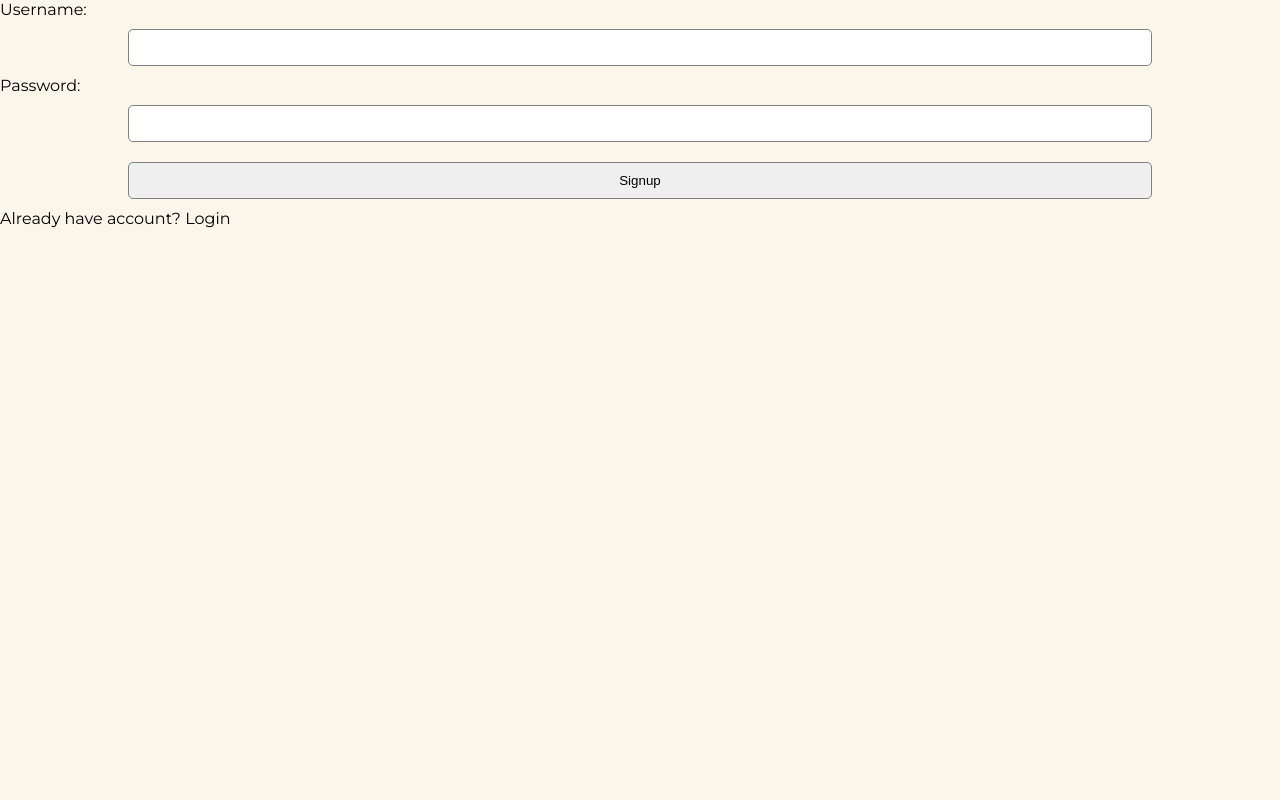
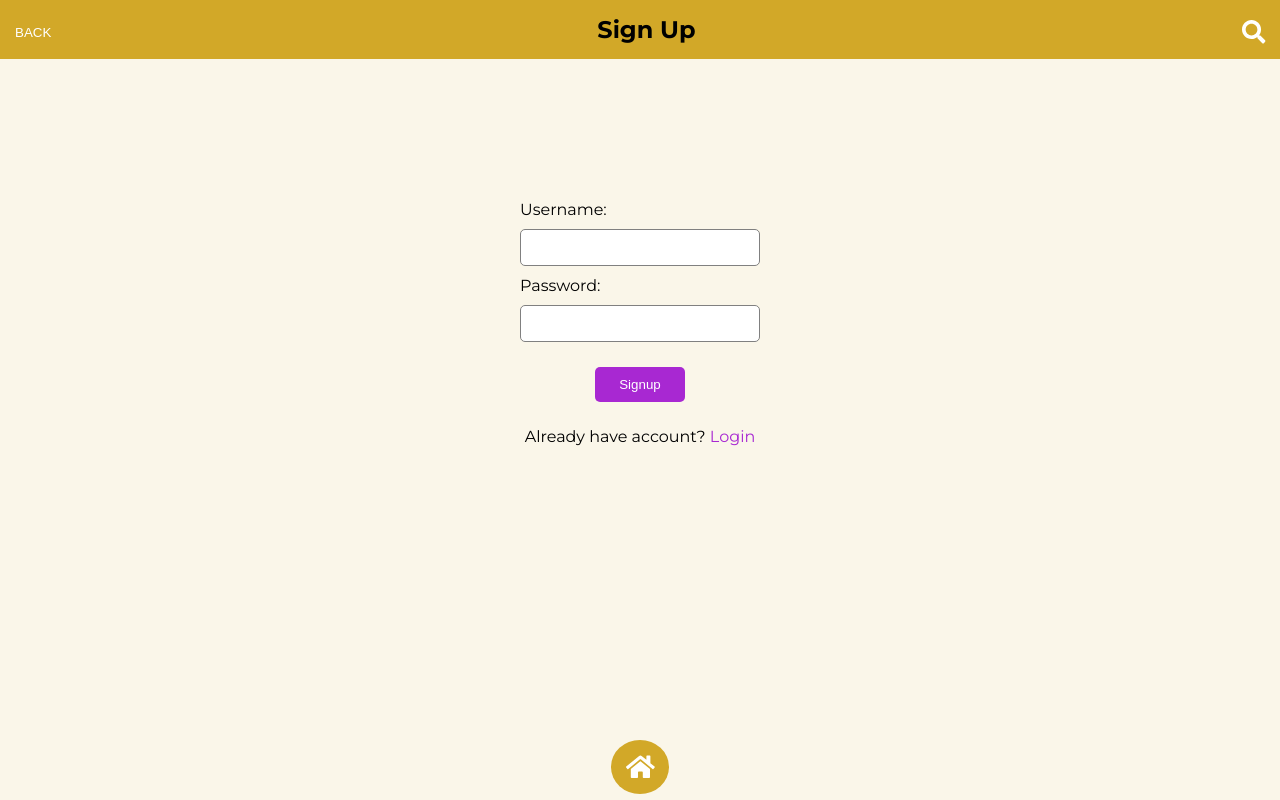
Before and after one commit to Jihyoung-ko/travel-notes-fe, a React (Create React App) app: page /signup in a window 1280 px wide. Built offline with nearby package versions, Linux system fonts and the light colour scheme; no server answers.

Commit message:
add styling on login and signup page

```diff
--- a/src/App.css
+++ b/src/App.css
@@ -63,7 +63,7 @@ h2 {
 }
 
 .save-btn {
-  width: 15%;
+  width: 30%;
   background: #a828d2;
   border: none;
   border-radius: 5px;
@@ -110,6 +110,13 @@ h1 {
 form {
   display: flex;
   flex-direction: column;
+  max-width: 300px;
+  margin: auto;
+}
+
+label {
+  width: 80%;
+  margin: auto;
 }
 
 input {
@@ -122,6 +129,16 @@ input {
 
 input:focus {
   border-color: #a828d2;
+}
+
+.note-input {
+  height: 30vh;
+}
+
+.note-input::placeholder {
+  position: fixed;
+  top: 0;
+  padding-top: 10px;
 }
 
 /* Article */
@@ -201,3 +218,13 @@ input:focus {
   padding: 3px 15px;
   margin: 0 15px;
 }
+
+.profile-container {
+  background-color: white;
+  margin: auto;
+  max-width: 300px;
+  padding: 20px;
+  border-radius: 10px;
+  margin-top: 200px;
+  text-align: center;
+}
--- a/src/App.js
+++ b/src/App.js
@@ -43,6 +43,7 @@ class App extends Component {
 					<PrivateRoute path="/new-album" component={NewAlbum} />
 					<PrivateRoute path="/search" component={Search} />
 					<PrivateRoute path="/profile" component={Profile} />
+					<PrivateRoute exact path="/" component={Home} />
 				</Switch>
 			</div>
 		);
--- a/src/components/AlbumItem.js
+++ b/src/components/AlbumItem.js
@@ -1,18 +1,50 @@
-import React from 'react';
+import React, { Component } from 'react';
 import { Link } from 'react-router-dom';
+import apiClient from "../lib/apiClient";
+
+import DeleteModal from '../components/DeleteModal';
 import { FontAwesomeIcon } from '@fortawesome/react-fontawesome'
 
-const AlbumItem = ({ album }) => {
-  const { title, startDate, endDate, photo, _id } = album;
+class AlbumItem extends Component  {
+  constructor(props) {
+    super(props);
+    this.state = {
+      showModal: false
+    }
+  }
+
+  toggleHandler = () => {
+    console.log('show modal')
+    this.setState({
+      showModal: !this.state.showModal
+    })
+  }
+
+  deleteAlbumHandler = async () => {
+    const { id } = this.props.match.params;
+    await apiClient.deleteAlbum(id);
+    this.props.history.push('/home');
+
+  }
+
+  render() {
+    const { title, startDate, endDate, photo, _id } = this.props.album;
+    const { showModal } = this.state;
     return (
       <div style={{backgroundImage:`${photo}`}}>
         <h1>{title}</h1>
+
+        { showModal && <DeleteModal onClose={this.toggleHandler} onDelete={this.deleteAlbumHandler} />}
+
         <Link to={`/album/${_id}/edit`}> <button className="edit-btn" style={{top:"10px", right:"10px"}}><FontAwesomeIcon icon={['far', 'edit']} /> </button> </Link>
-      <button className="edit-btn" style={{top:"40px", right:"10px"}} > <FontAwesomeIcon icon={['far', 'trash-alt']} /></button>
+        <button className="edit-btn" style={{top:"40px", right:"10px"}} onClick={this.toggleHandler}> <FontAwesomeIcon icon={['far', 'trash-alt']} /></button>
+
         <p>{startDate.split('T', 1)} - {endDate.split('T', 1)}</p>
 
       </div>
     )
   }
 
+}
+
 export default AlbumItem;
--- a/src/pages/EditArticle.js
+++ b/src/pages/EditArticle.js
@@ -49,7 +49,7 @@ class EditArticle extends Component {
         <div className="contents-container">
           <form onSubmit={this.handleSubmit}>
             <div>{photo}Photo here</div>
-            <input type="text" name="note" value={note} onChange={this.handelChange} placeholder="Write a note..."/>
+            <input className="note-input" type="text" name="note" value={note} onChange={this.handelChange} placeholder="Write a note..."/>
             <input type="text" name="location" value={location} onChange={this.handelChange} placeholder="Add Place"/>
             <input type="text" name="people" value={people} onChange={this.handelChange} placeholder="Add People"/>
             <button className="save-btn">Save</button>
--- a/src/pages/Login.js
+++ b/src/pages/Login.js
@@ -1,5 +1,8 @@
 import React, { Component } from "react";
 import { withAuth } from "../providers/AuthProvider";
+import { Link } from 'react-router-dom';
+import Header from "../components/Header";
+import NavbarDown from "../components/NavbarDown";
 
 
 class Login extends Component {
@@ -28,7 +31,10 @@ class Login extends Component {
   render() {
     const { username, password } = this.state;
     return (
-      <form onSubmit={this.handleFormSubmit}>
+      <div>
+        <Header title="Log In" buttonType="item" buttonName="BACK" />
+        <div className="contents-container">
+          <form onSubmit={this.handleFormSubmit} style={{marginTop:"200px"}}>
             <label>Username:</label>
             <input
               type="text"
@@ -43,8 +49,15 @@ class Login extends Component {
               value={password}
               onChange={this.handleChange}
             />
-        <input type="submit" value="Login" />
+            <input type="submit" value="Login" className="save-btn" />
+            <div style={{textAlign:"center"}}>
+            <p style={{margin:"10px 0"}}>Don´t have an account?</p>
+            <p>Sign up <Link to="/signup"><span style={{color:"#a828d2"}}> Here</span></Link> </p>
+          </div>
           </form>
+        </div>
+        <NavbarDown />
+      </div>
     );
   }
 }
--- a/src/pages/NewArticle.js
+++ b/src/pages/NewArticle.js
@@ -42,7 +42,7 @@ class NewArticle extends Component {
         <Header buttonType="edit" title="New Article" buttonName="CANCEL" />
         <div className="contents-container">
           <form onSubmit={this.handleSubmit}>
-            <input type="text" name="note" value={note} onChange={this.handleChange} placeholder="Write a note..." />
+            <input className="note-input" type="text" name="note" value={note} onChange={this.handleChange} placeholder="Write a note..." />
             <input type="text" name="photo" value={photo} onChange={this.handleChange} placeholder="Add Photo" />
             <input type="text" name="location" value={location} onChange={this.handleChange} placeholder="Add Place" />
             <input type="text" name="people" value={people} onChange={this.handleChange} placeholder="Add People" />
--- a/src/pages/Profile.js
+++ b/src/pages/Profile.js
@@ -1,13 +1,19 @@
 import React from "react";
 import { withAuth } from "../providers/AuthProvider"
 import NavbarDown from "../components/NavbarDown";
+import Header from "../components/Header";
 
 const Profile = (props) => {
   const { user, logout } = props;
   return (
     <div>
-      <p>username: {user.username}</p>
-			<button onClick={logout}>Logout</button>
+      <Header title="Profile"buttonType="item" buttonName="BACK" />
+      <div className="contents-container">
+        <div className="profile-container">
+          <p style={{fontSize:"1.3em", marginBottom:"15px"}}>username: {user.username}</p>
+          <button className="save-btn" style={{width:"50%"}} onClick={logout}>Logout</button>
+        </div>
+      </div>
       <NavbarDown  />
 
     </div>
--- a/src/pages/Signup.js
+++ b/src/pages/Signup.js
@@ -1,5 +1,7 @@
 import React, { Component } from "react";
 import { Link } from "react-router-dom";
+import Header from "../components/Header";
+import NavbarDown from "../components/NavbarDown";
 import { withAuth } from "../providers/AuthProvider";
 
 class Signup extends Component {
@@ -26,7 +28,9 @@ class Signup extends Component {
     const { username, password } = this.state;
     return (
       <div>
-        <form onSubmit={this.handleFormSubmit}>
+        <Header title="Sign Up" buttonType="item" buttonName="BACK" />
+
+        <form onSubmit={this.handleFormSubmit} style={{marginTop:"200px"}}>
           <label>Username:</label>
           <input
             type="text"
@@ -41,12 +45,13 @@ class Signup extends Component {
             value={password}
             onChange={this.handleChange}
           />
-          <input type="submit" value="Signup" />
+          <input type="submit" value="Signup" className="save-btn"/>
+          <p style={{marginTop:"10px", textAlign:"center"}}>
+            Already have account?
+            <Link to={"/login"} style={{color:"#a828d2"}}> Login</Link>
+          </p>
         </form>
-        <p>
-          Already have account?
-          <Link to={"/login"}> Login</Link>
-        </p>
+        <NavbarDown />
       </div>
     );
   }
```
Lines whose indentation alone changed are shown as unchanged.
